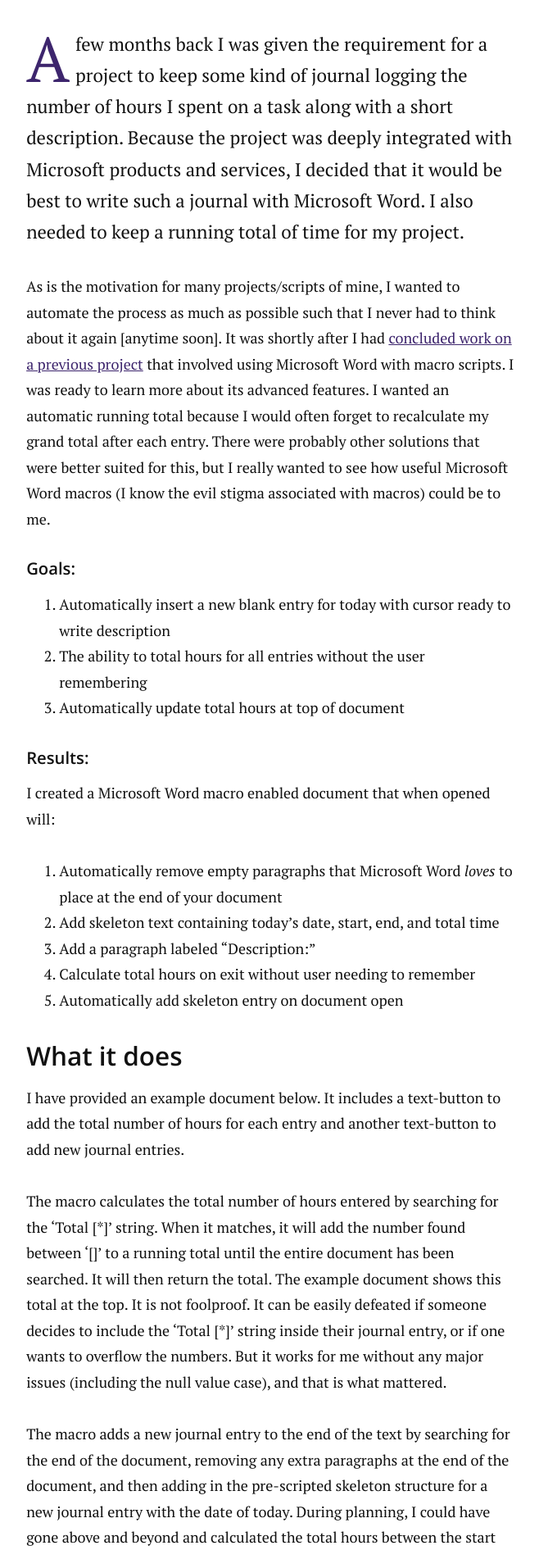
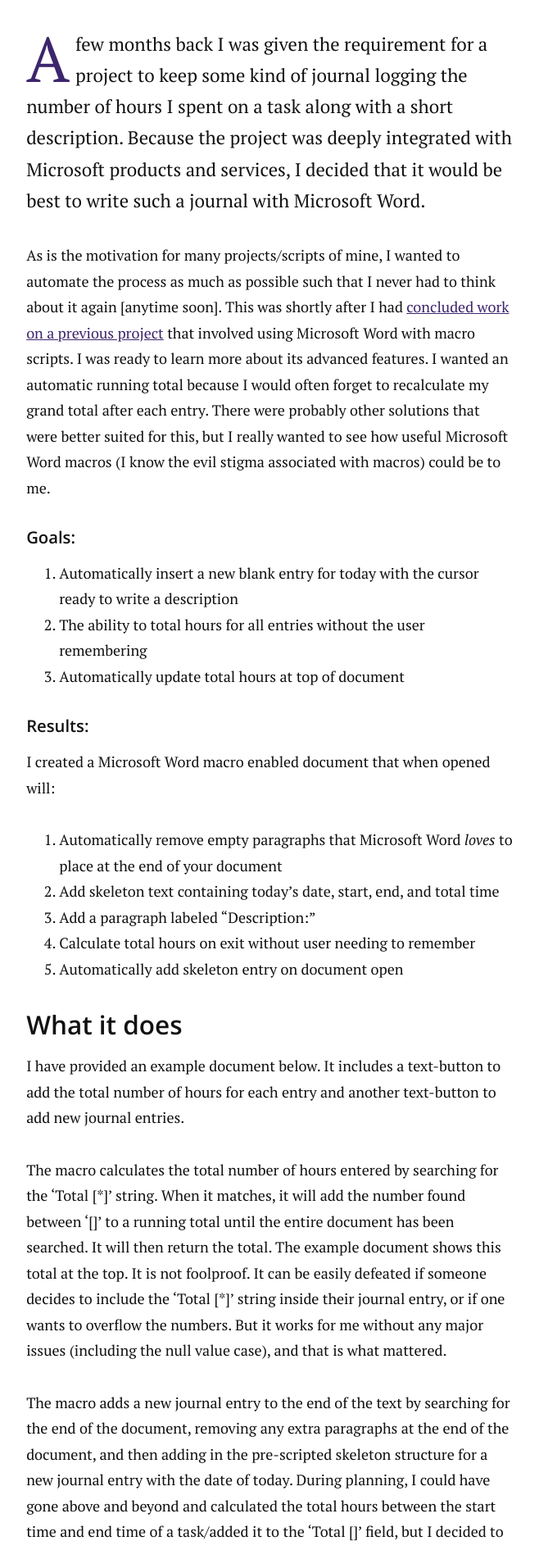
Before and after one commit to aav7fl/website-legacy, a Jekyll site: the page built from _posts/2016-03-14-word-auto-journal-macro-for-lazy.md, in a window 1280 px wide. Shown: the part 1033-2924 px from the top of the page at 82% size, without its empty margins (310-968 px from the left). Built offline with Jekyll 4.4.1, drawn with Linux system fonts in a browser that asks for light colours; nearby versions of some CDN libraries; comment, search, counter and statistics services are not loaded; some of the changed text lies outside the part shown.

Commit message:
Make footer images easier to view with text. Edit blog post text and formatting.

```diff
--- a/_posts/2016-03-14-word-auto-journal-macro-for-lazy.md
+++ b/_posts/2016-03-14-word-auto-journal-macro-for-lazy.md
@@ -8,13 +8,13 @@
 published: true
 ---
 
-<p class="intro"><span class="dropcap">A</span> few months back I was given the requirement for a project to keep some kind of journal logging the number of hours I spent on a task along with a short description. Because the project was deeply integrated with Microsoft products and services, I decided that it would be best to write such a journal with Microsoft Word. I also needed to keep a running total of time for my project.</p>
+<p class="intro"><span class="dropcap">A</span> few months back I was given the requirement for a project to keep some kind of journal logging the number of hours I spent on a task along with a short description. Because the project was deeply integrated with Microsoft products and services, I decided that it would be best to write such a journal with Microsoft Word.</p>
 
-As is the motivation for many projects/scripts of mine, I wanted to automate the process as much as possible such that I never had to think about it again [anytime soon]. It was shortly after I had [concluded work on a previous project](/blog/making-a-book-from-facebook-messages/) that involved using Microsoft Word with macro scripts. I was ready to learn more about its advanced features. I wanted an automatic running total because I would often forget to recalculate my grand total after each entry. There were probably other solutions that were better suited for this, but I really wanted to see how useful Microsoft Word macros (I know the evil stigma associated with macros) could be to me.
+As is the motivation for many projects/scripts of mine, I wanted to automate the process as much as possible such that I never had to think about it again [anytime soon]. This was shortly after I had [concluded work on a previous project](/blog/making-a-book-from-facebook-messages/) that involved using Microsoft Word with macro scripts. I was ready to learn more about its advanced features. I wanted an automatic running total because I would often forget to recalculate my grand total after each entry. There were probably other solutions that were better suited for this, but I really wanted to see how useful Microsoft Word macros (I know the evil stigma associated with macros) could be to me.
 
 #### Goals:
 
-1. Automatically insert a new blank entry for today with cursor ready to write description
+1. Automatically insert a new blank entry for today with the cursor ready to write a description
 2. The ability to total hours for all entries without the user remembering
 3. Automatically update total hours at top of document
 
@@ -40,8 +40,8 @@
 
 ### Source code and example document
 
-[Here](/assets/files/2016/03/JournalExample.docm) is a link to the macro enabled Microsoft Word document. Below is the source code for the macro. Most of it is pieced together from other examples online accomplishing similar tasks. I spent most of my time looking at different resources for visual basic techniques and have mentioned those sources in nearby comments for pieces of code where available.
+[Microsoft Word Auto-Journal example document](/assets/files/2016/03/JournalExample.docm)
+
+Above is a link to the macro enabled Microsoft Word document example. Below is the source code for the macro. Most of it is pieced together from other examples online accomplishing similar tasks. I spent most of my time looking at different resources for visual basic techniques and have mentioned those sources in nearby comments for pieces of code where available.
 
 <script src="https://gist.github.com/aav7fl/7df0051c6fa9fd8a42bb.js"></script>
-
-In case you did not spot it above, here is the [Microsoft Word Auto-Journal example document](/assets/files/2016/03/JournalExample.docm).
--- a/assets/css/style.css
+++ b/assets/css/style.css
@@ -1207,8 +1207,10 @@
   position: absolute;
   top: 50%;
   -webkit-transform: translateY(-50%);
+  -webkit-filter: brightness(65%);
   -ms-transform: translateY(-50%);
   transform: translateY(-50%);
+  filter: brightness(65%);
   left: 0;
   width: 100%;
   .
@@ -1229,7 +1231,7 @@
 .postNav .prev.image, .postNav .next.image {
   text-decoration: none;
   color: white;
-  text-shadow: 1px 1px 3px rgba(0, 0, 0, 0.8);
+  text-shadow: 1px 1px 8px rgba(0, 0, 0, 0.8);
   padding: 0 .5rem;
   position: relative;
   -webkit-transition: all 0.2s ease-in-out;
```
